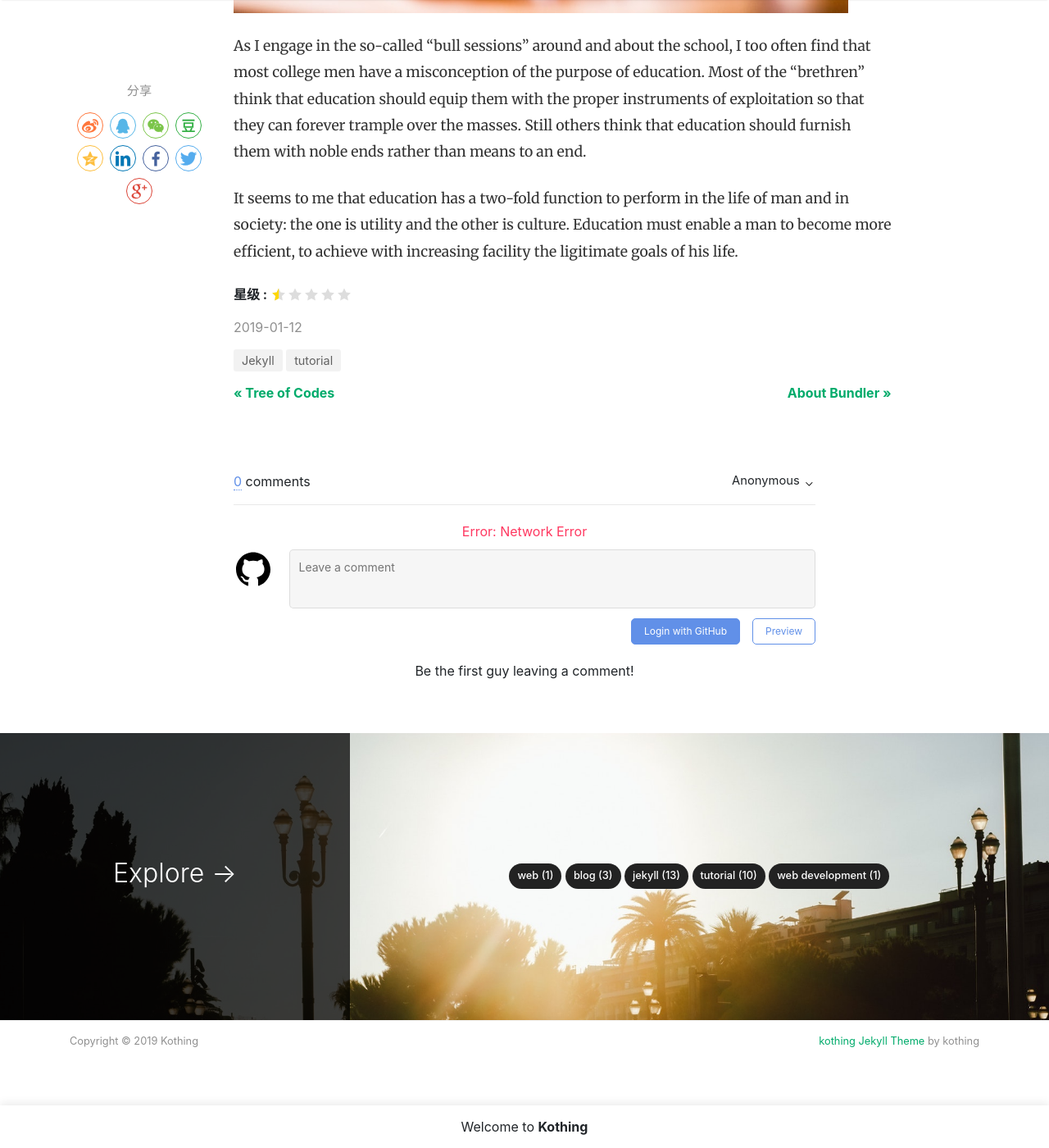
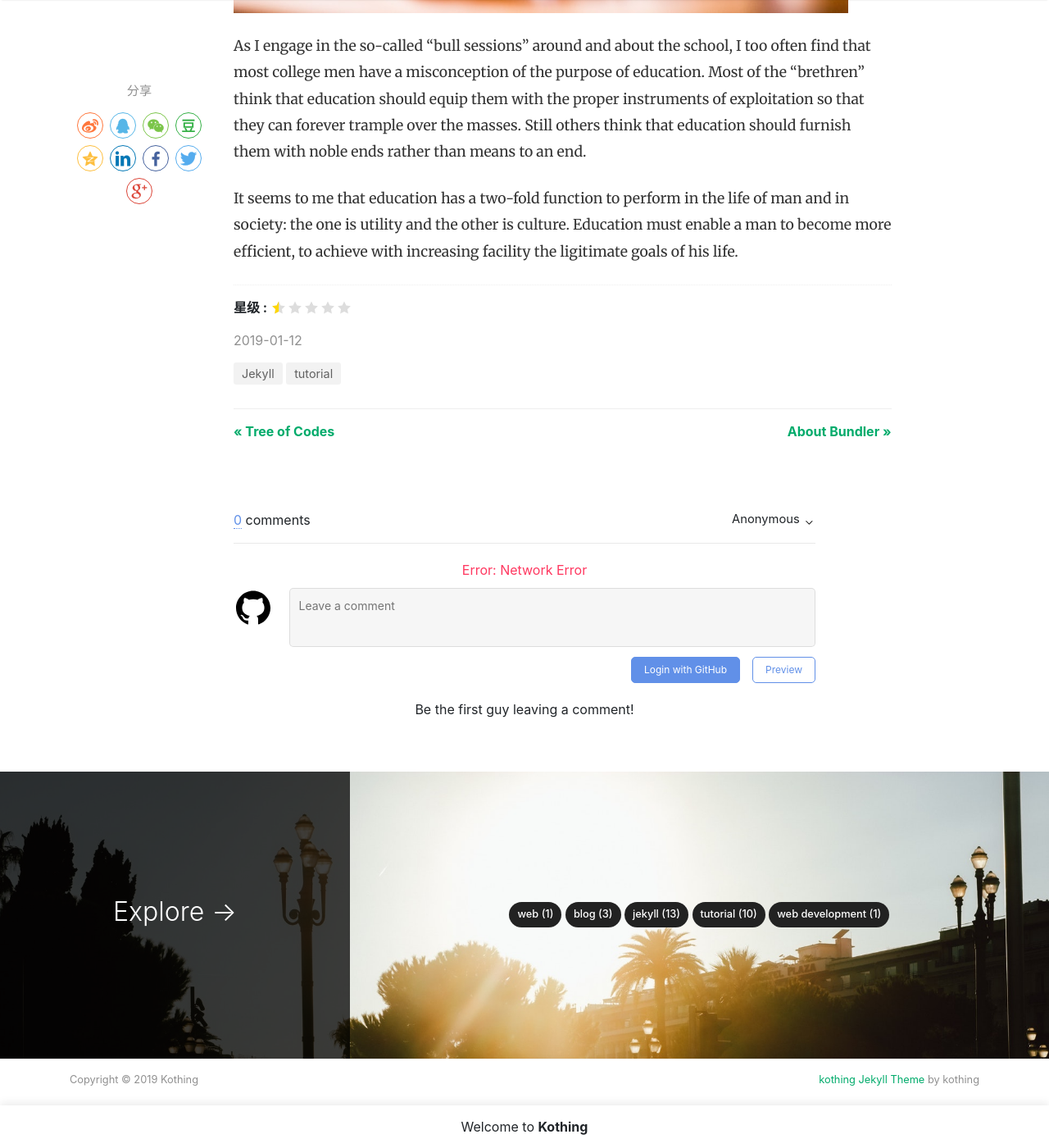
Before and after one commit to kothing/kothing.github.io, a Jekyll site: the page built from _posts/2019-01-12-we-all-wait-for-summer.md, in a window 1280 px wide and 1400 px high, scrolled down 899 px. Shown: the whole window at 82% size. Built offline with Jekyll 4.4.1, drawn with Linux system fonts in a browser that asks for light colours; nearby versions of some CDN libraries; comment, search, counter and statistics services are not loaded.

Commit message:
Update screen.css

```diff
--- a/assets/css/screen.css
+++ b/assets/css/screen.css
@@ -406,6 +406,13 @@ blockquote {
 }
 .featured-image:hover {
     transform: scale(1.06);
+}
+
+.after-post-meta {
+    padding: 15px 0;
+    margin: 15px 0;
+    border-top: 1px dotted #eee;
+    border-bottom: 1px solid #eee;
 }
 
 .share {
```
